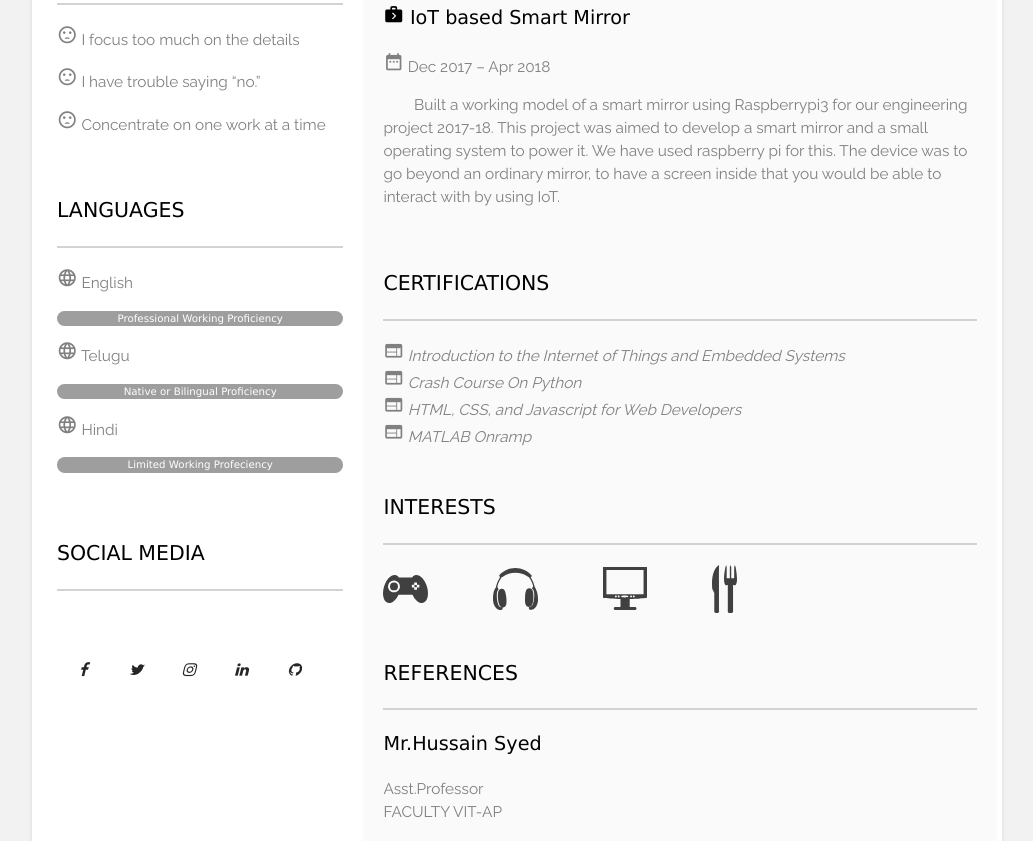
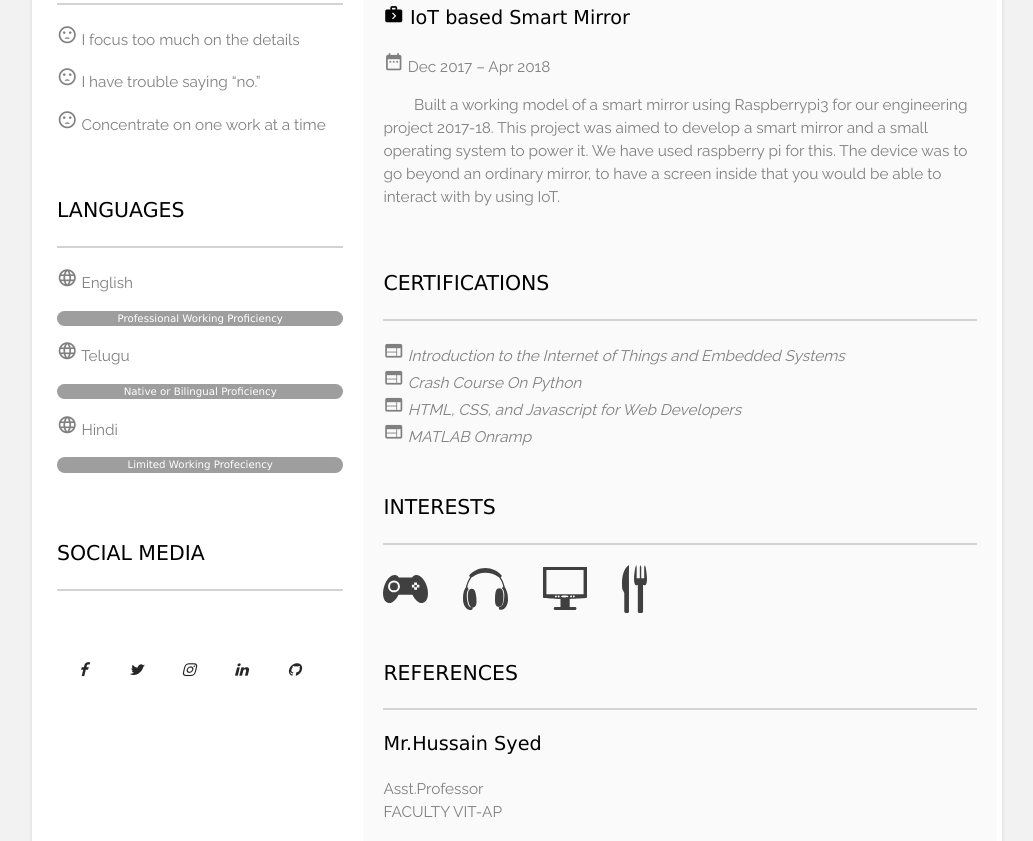
Before and after one commit to sasikamaleshvadlani/sasikamaleshvadlani.github.io, a plain HTML site: page index.html in a window 1280 px wide. Shown: the part 1959-2800 px from the top of the page, without its empty margins (123-1156 px from the left). Drawn offline with nearby package versions, Linux system fonts and the light colour scheme.

Commit message:
Update index.html

```diff
--- a/index.html
+++ b/index.html
@@ -187,9 +187,9 @@
 			<br><br>
 			<p class="sectionside">INTERESTS</p>
 			<hr class="newline">
-			<img src="img/controller.svg" title="PUBG" alt="icon" style="max-width: 3.5vw;">&emsp;&emsp;&emsp;&emsp;
-	        <img src="img/headphones.svg" title="TELUGU SONGS" alt="icon" style="max-width: 3.5vw;">&emsp;&emsp;&emsp;&emsp;
-			<img src="img/monitor.svg" title="MOVIES" alt="icon" style="max-width: 3.5vw;">&emsp;&emsp;&emsp;&emsp;
+			<img src="img/controller.svg" title="PUBG" alt="icon" style="max-width: 3.5vw;">&emsp;&emsp;
+	        <img src="img/headphones.svg" title="TELUGU SONGS" alt="icon" style="max-width: 3.5vw;">&emsp;&emsp;
+			<img src="img/monitor.svg" title="MOVIES" alt="icon" style="max-width: 3.5vw;">&emsp;&emsp;
 	        <img src="img/cutlery.svg" title="BIRYANI" alt="icon" style="max-width: 2vw;">
 	        <br><br><br>
 	        <div class="sectionside">REFERENCES</div>
```
